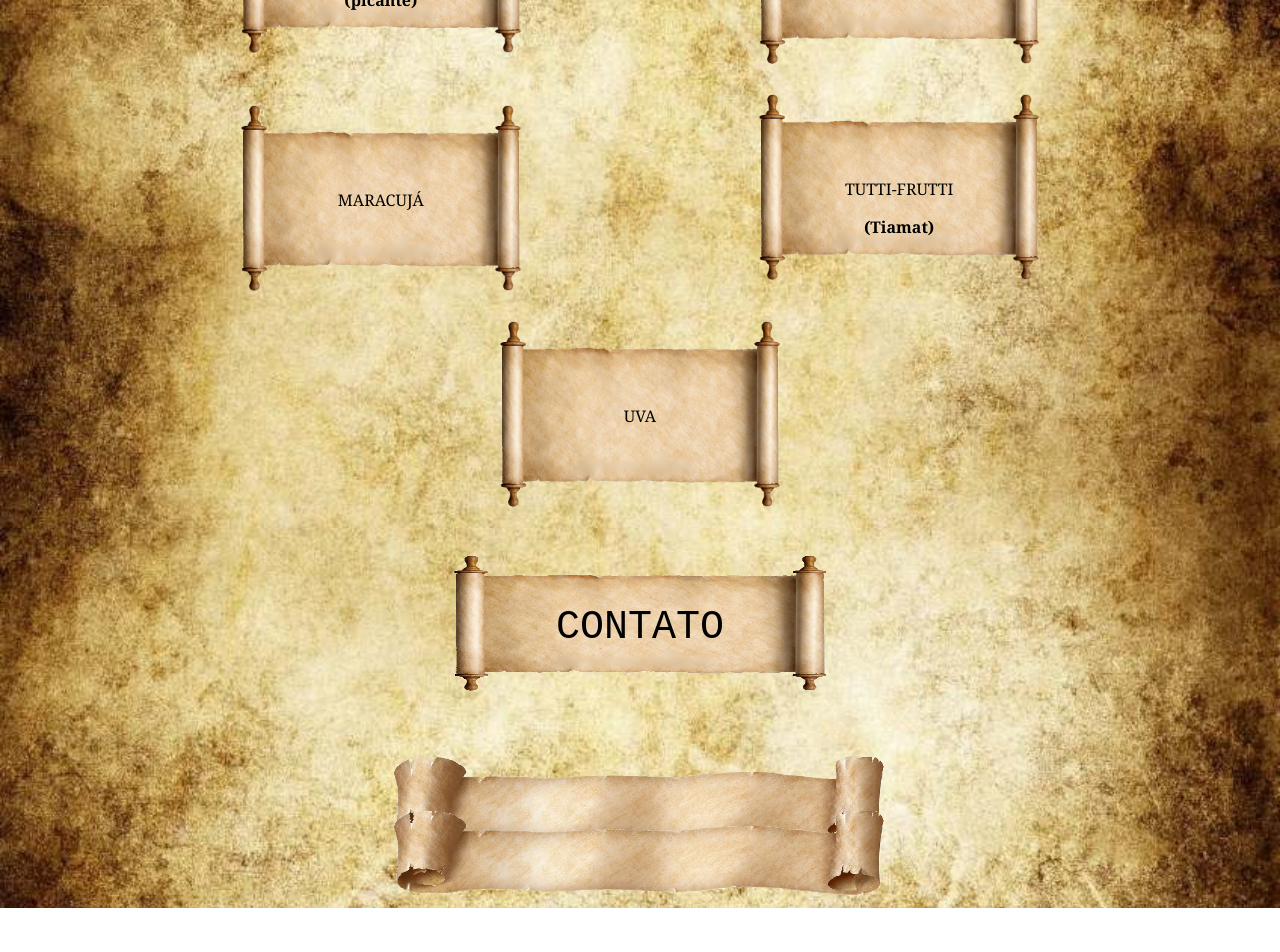
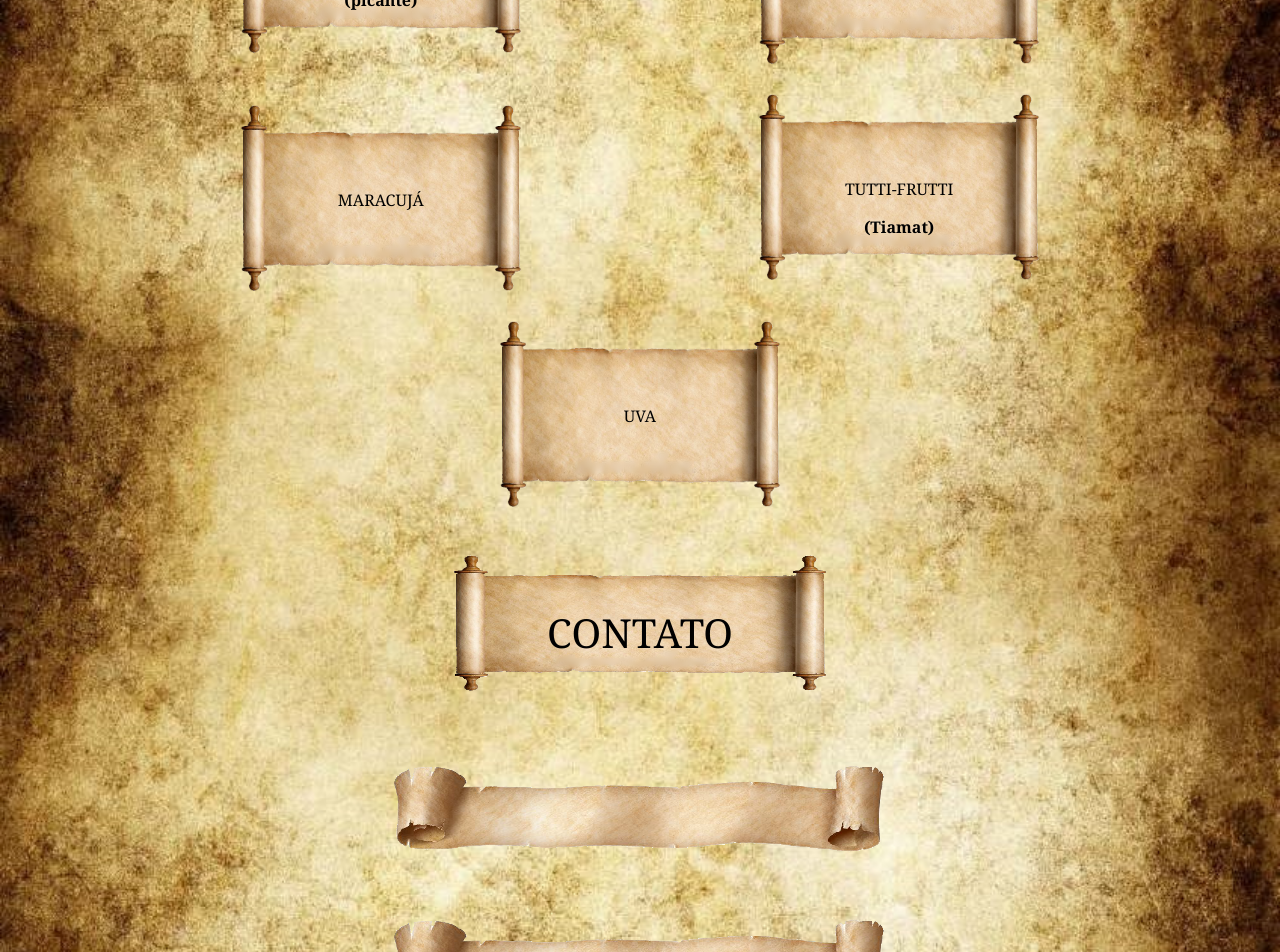
Before and after one commit to OkLia/entropia-bebidas, a plain HTML site: page index.html in a window 1280 px wide. Shown: the part 1848-2800 px from the top of the page. Before the commit the page ends 2756 px from the top, so only its background shows below. Drawn offline with Linux system fonts and the light colour scheme; a web font is replaced by a local one.

Commit message:
Update style.css

```diff
--- a/style.css
+++ b/style.css
@@ -24,11 +24,6 @@ body{
     margin-bottom: 0px;
     padding-bottom: 0px;
 
-}
-main{
-    align-content: center;
-    align-items: center;
-    align-self: center;
 }
 .sabores{
     position: relative;
@@ -81,7 +76,7 @@ main{
 
 .contato{
     position: relative;
-    font-family: 'Courier New', Courier, monospace;
+    font-family: Cambria, Cochin, Georgia, Times, 'Times New Roman', serif;
     font-size: 40px;
     text-align: center;
     padding:auto;
@@ -94,7 +89,7 @@ main{
     display: flex;
     position: relative;
     justify-content: center;
-    margin: -50px;
+    margin: 50px;
 }
 
 
@@ -112,10 +107,10 @@ main{
         margin: auto;
     }
     .preço{
-        margin: 3%;
+        margin: 5%;
     }
     .sabores{
-        margin: auto;
+        margin: 10% auto;
     }
     .number{
         margin: auto;
```
